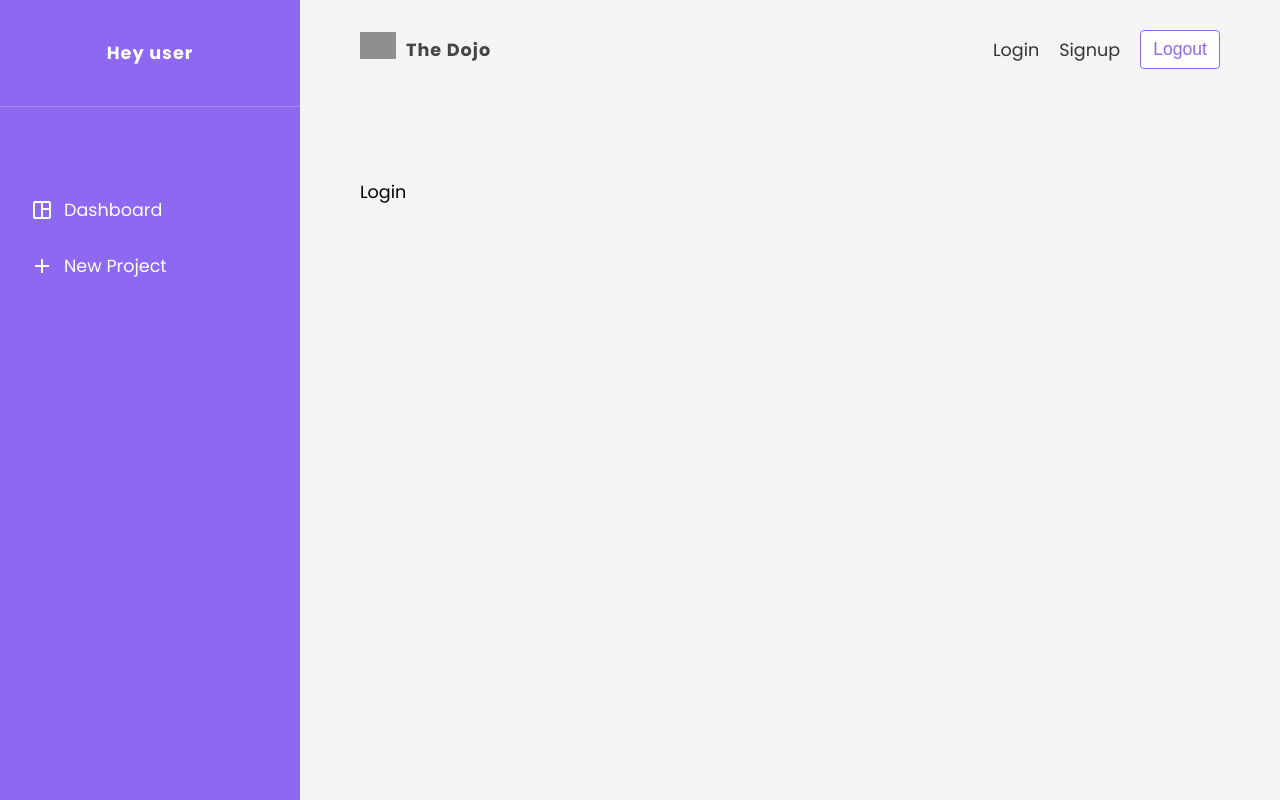
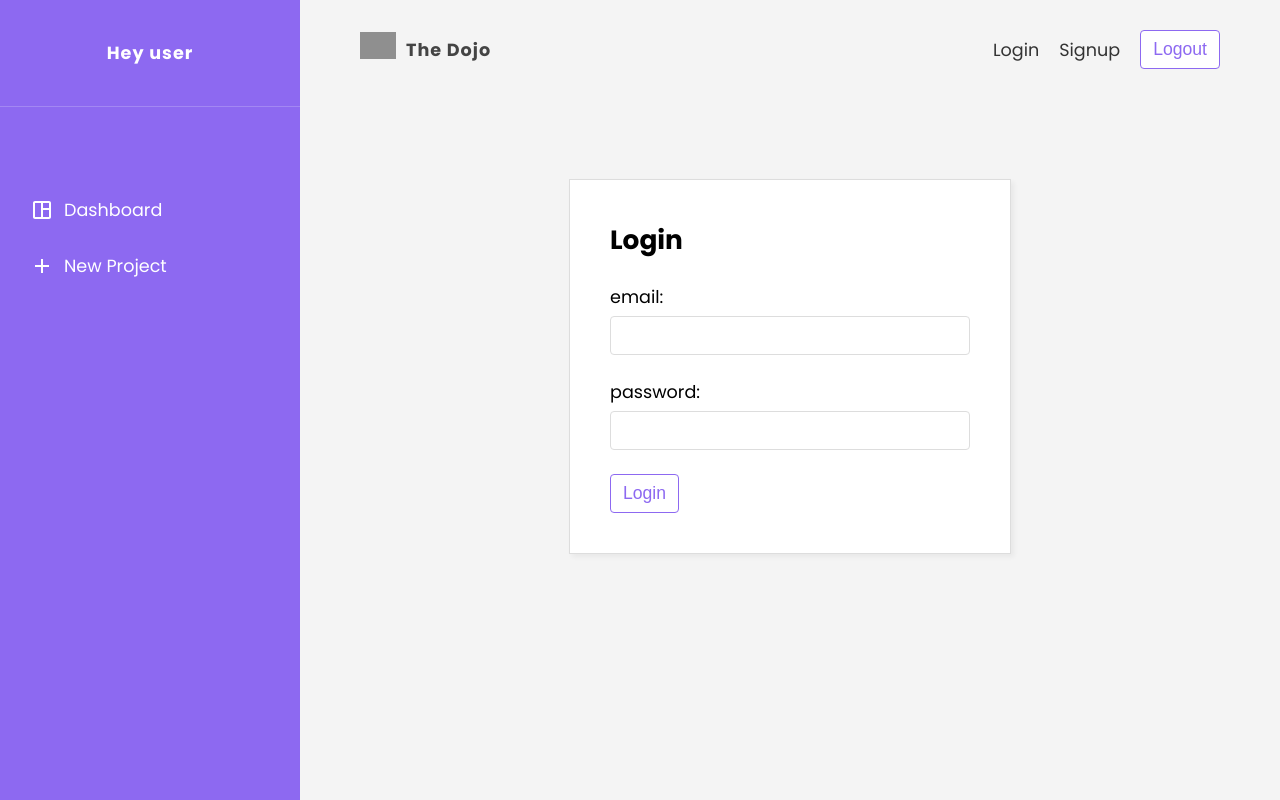
Before and after one commit to marksav85/my-dojo, a React (Vite) app: page /login in a window 1280 px wide. Built offline with nearby package versions, Linux system fonts and the light colour scheme; no server answers; grey boxes are pictures that could not be loaded.

Commit message:
Add login form with input fields and handle form submission

```diff
--- a/src/pages/login/Login.jsx
+++ b/src/pages/login/Login.jsx
@@ -1,6 +1,57 @@
+import { useState } from "react";
+import { useLogin } from "../../hooks/useLogin";
+
 // styles
 import "./Login.css";
 
 export default function Login() {
-  return <div>Login</div>;
+  const [email, setEmail] = useState("");
+  const [password, setPassword] = useState("");
+  const { handleLogin, error, isPending } = useLogin();
+
+  // handle form submission
+  const handleSubmit = (e) => {
+    e.preventDefault();
+    handleLogin(email, password);
+  };
+
+  return (
+    /* Login form with input fields for email, password, display name, and profile thumbnail */
+    <form className="auth-form" onSubmit={handleSubmit}>
+      {/* Heading for the Login section */}
+      <h2>Login</h2>
+
+      {/* Input field for email */}
+      <label>
+        <span>email:</span>
+        <input
+          type="email"
+          onChange={(e) => setEmail(e.target.value)}
+          value={email}
+        />
+      </label>
+
+      {/* Input field for password */}
+      <label>
+        <span>password:</span>
+        <input
+          type="password"
+          onChange={(e) => setPassword(e.target.value)}
+          value={password}
+        />
+      </label>
+
+      {/* Login button enabled if not pending*/}
+      {!isPending && <button className="btn">Login</button>}
+      {/* Login button disabled if pending*/}
+      {isPending && (
+        <button className="btn" disabled>
+          Logging in...
+        </button>
+      )}
+
+      {/* Show error message if there is an error */}
+      {error && <p className="error">{error}</p>}
+    </form>
+  );
 }
```
